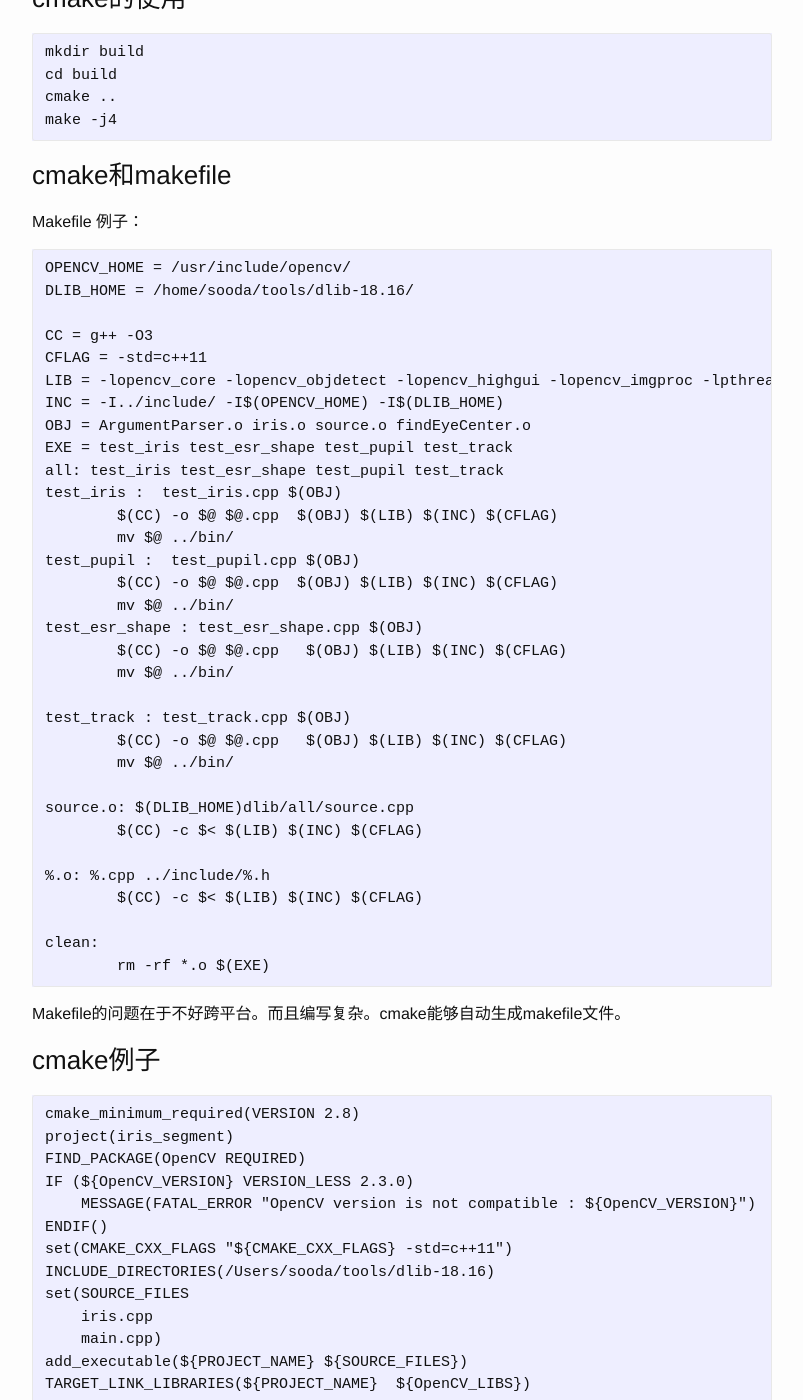
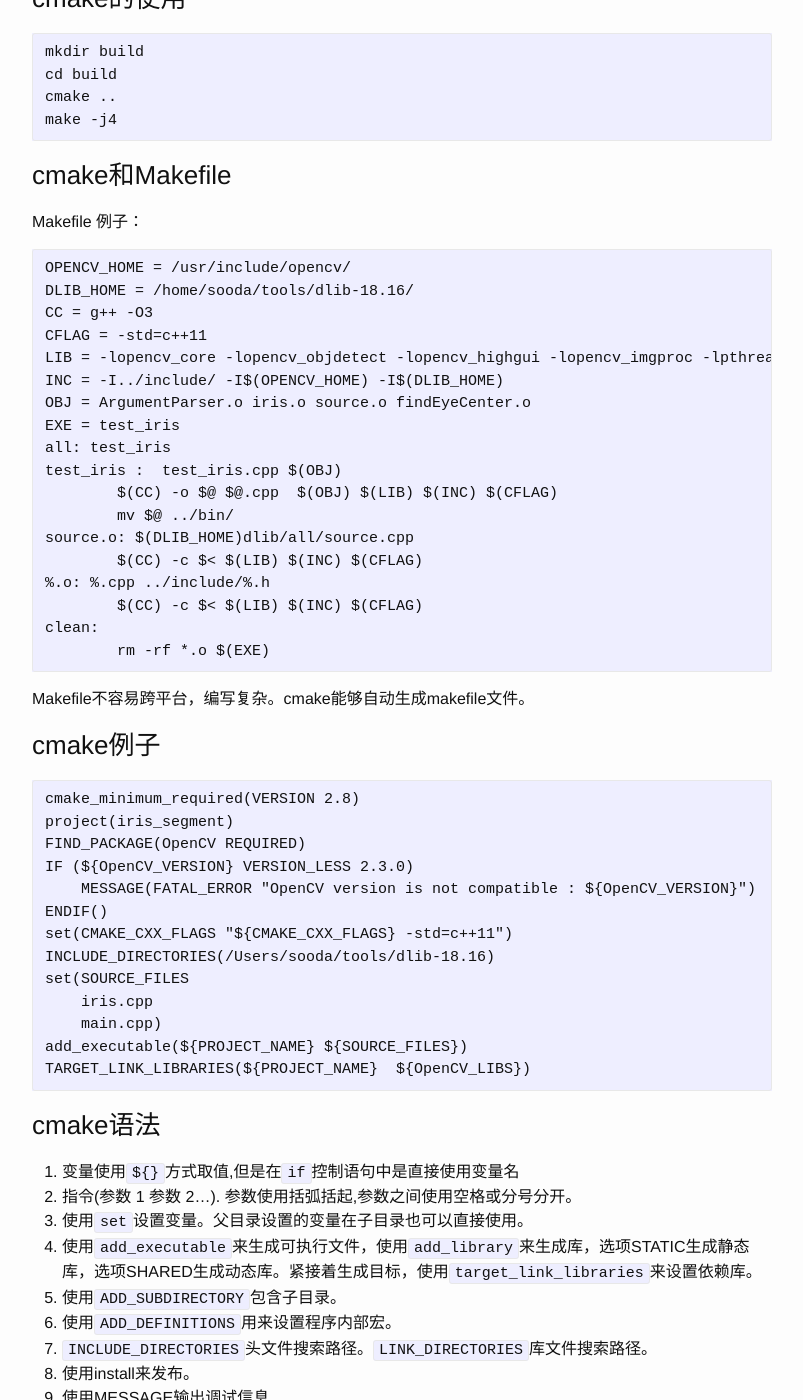
Before and after one commit to vsooda/vsooda.github.io, a Jekyll site: the page built from _posts/2016-07-21-cmake.markdown, in a window 1280 px wide and 1400 px high, scrolled down 260 px. Shown: the whole window, without its empty margins (238-1041 px from the left). Built offline with Jekyll 4.4.1, drawn with Linux system fonts in a browser that asks for light colours; Markdown is read by kramdown in place of the engine named in the settings; some of the changed text lies outside the part shown.

Commit message:
fix cmake

````diff
--- a/_posts/2016-07-21-cmake.markdown
+++ b/_posts/2016-07-21-cmake.markdown
@@ -4,7 +4,8 @@
 date: 2016-07-21
 categories: code
 ---
-CMake 为“cross platform make”的缩写。
+
+CMake 为“cross platform make”的缩写。是开源的跨平台的自动化构建系统。
 
 ### cmake的使用
 ```
@@ -14,46 +15,32 @@
 make -j4
 ```
 
-### cmake和makefile
+### cmake和Makefile
 
 Makefile 例子：
 
 ```
 OPENCV_HOME = /usr/include/opencv/
 DLIB_HOME = /home/sooda/tools/dlib-18.16/
-
 CC = g++ -O3
 CFLAG = -std=c++11
 LIB = -lopencv_core -lopencv_objdetect -lopencv_highgui -lopencv_imgproc -lpthread -lX11
 INC = -I../include/ -I$(OPENCV_HOME) -I$(DLIB_HOME)
 OBJ = ArgumentParser.o iris.o source.o findEyeCenter.o
-EXE = test_iris test_esr_shape test_pupil test_track
-all: test_iris test_esr_shape test_pupil test_track
+EXE = test_iris
+all: test_iris
 test_iris :  test_iris.cpp $(OBJ)
 	$(CC) -o $@ $@.cpp  $(OBJ) $(LIB) $(INC) $(CFLAG)
 	mv $@ ../bin/
-test_pupil :  test_pupil.cpp $(OBJ)
-	$(CC) -o $@ $@.cpp  $(OBJ) $(LIB) $(INC) $(CFLAG)
-	mv $@ ../bin/
-test_esr_shape : test_esr_shape.cpp $(OBJ)
-	$(CC) -o $@ $@.cpp   $(OBJ) $(LIB) $(INC) $(CFLAG)
-	mv $@ ../bin/
-
-test_track : test_track.cpp $(OBJ)
-	$(CC) -o $@ $@.cpp   $(OBJ) $(LIB) $(INC) $(CFLAG)
-	mv $@ ../bin/
-
 source.o: $(DLIB_HOME)dlib/all/source.cpp
 	$(CC) -c $< $(LIB) $(INC) $(CFLAG)
-
 %.o: %.cpp ../include/%.h
 	$(CC) -c $< $(LIB) $(INC) $(CFLAG)
-
 clean:
 	rm -rf *.o $(EXE)
 ```
 
-Makefile的问题在于不好跨平台。而且编写复杂。cmake能够自动生成makefile文件。
+Makefile不容易跨平台，编写复杂。cmake能够自动生成makefile文件。
 
 ### cmake例子
 ```
@@ -74,38 +61,37 @@
 
 ### cmake语法
 
-0. 变量使用${}方式取值,但是在`if`控制语句中是直接使用变量名
-1. 指令(参数 1 参数 2...)
-   参数使用括弧括起,参数之间使用空格或分号分开。
-2. 使用set设置变量。父目录设置的变量在子目录也可以直接使用。
-3. 使用add_executable来生成可执行文件，使用add_library来生成库，选项STATIC生成静态库，选项SHARED生成动态库。紧接着生成目标，使用target_link_libraries来设置依赖库。
-4. 使用ADD_SUBDIRECTORY包含子目录。
-5. 使用ADD_DEFINITIONS用来设置程序内部宏。
-6. INCLUDE_DIRECTORIES头文件搜索路径。LINK_DIRECTORIES库文件搜索路径。
+0. 变量使用`${}`方式取值,但是在`if`控制语句中是直接使用变量名
+1. 指令(参数 1 参数 2...). 参数使用括弧括起,参数之间使用空格或分号分开。
+2. 使用`set`设置变量。父目录设置的变量在子目录也可以直接使用。
+3. 使用`add_executable`来生成可执行文件，使用`add_library`来生成库，选项STATIC生成静态库，选项SHARED生成动态库。紧接着生成目标，使用`target_link_libraries`来设置依赖库。
+4. 使用`ADD_SUBDIRECTORY`包含子目录。
+5. 使用`ADD_DEFINITIONS`用来设置程序内部宏。
+6. `INCLUDE_DIRECTORIES`头文件搜索路径。`LINK_DIRECTORIES`库文件搜索路径。
 7. 使用install来发布。
 8. 使用MESSAGE输出调试信息
 
 ### 常用变量
-1. CMAKE_BINARY_DIR 编译路径
-2. CMAKE_CXX_FLAGS 编译选项
+1. `CMAKE_BINARY_DIR` 编译路径
+2. `CMAKE_CXX_FLAGS` 编译选项
 3. 输出路径：
-    * CMAKE_RUNTIME_OUTPUT_DIRECTORY 执行文件输出路径
-    * CMAKE_ARCHIVE_OUTPUT_DIRECTORY 静态库输出路径
-    * CMAKE_LIBRARY_OUTPUT_DIRECTORY 动态库输出路径
-4. CMAKE_INSTALL_PREFIX 输出文件安装位置
-5. PROJECT_SOURCE_DIR　最近使用project()命令的CMakeLists.txt所处路径
-6. AUX_SOURCE_DIRECTORY 某个目录下的所有源文件
+    * `CMAKE_RUNTIME_OUTPUT_DIRECTORY` 执行文件输出路径
+    * `CMAKE_ARCHIVE_OUTPUT_DIRECTORY` 静态库输出路径
+    * `CMAKE_LIBRARY_OUTPUT_DIRECTORY` 动态库输出路径
+4. `CMAKE_INSTALL_PREFIX` 输出文件安装位置
+5. `PROJECT_SOURCE_DIR`　最近使用project()命令的CMakeLists.txt所处路径
+6. `AUX_SOURCE_DIRECTORY` 某个目录下的所有源文件
 
 ### 条件判断
 
 CMake的条件叙述为 if、elseif、else、endif。
+
 
 ```
 # 当 expr 值为下列其中之一时，执行 command1：
 #    ON, 1, YES, TRUE, Y
 # 当 expr 值为下列其中之一时，执行 command2：
 #    OFF, 0, NO, FALSE, N, NOTFOUND, *-NOTFOUND, IGNORE
-
 if(expr)
     command1(arg)
 else(expr)
@@ -114,6 +100,7 @@
 ```
 
 版本较早的 CMake 要求在 else(...) 括号内必须填上对应的条件，例如
+
 ```
 if(WIN32)
     ...
@@ -121,7 +108,9 @@
     command2(arg)
 endif(WIN32)
 ```
+
 这种表示很容易造成误导。乍看之下会以为WIN32为TRUE时执行command2，但其实是WIN32为FALSE执行command2。在新版本中，不再强制在else处填写条件。
+
 ```
 # 以下也合法
 if(WIN32)
@@ -188,7 +177,7 @@
 install(DIRECTORY data/ DESTINATION data)
 ```
 
-CMAKE_INSTALL_PREFIX设置发布路径。
+`CMAKE_INSTALL_PREFIX`设置发布路径。
 
 需要注意的是，install(DIRECTORY data/ DESTINATION data)中，’data/‘’的‘/’不能去掉。这句表示讲data下的所有文件拷贝到目标路径下的data目录。如果把'/'去掉会多一层目录’data/data/xxx'。这个规则和rsync一致。
 
````
